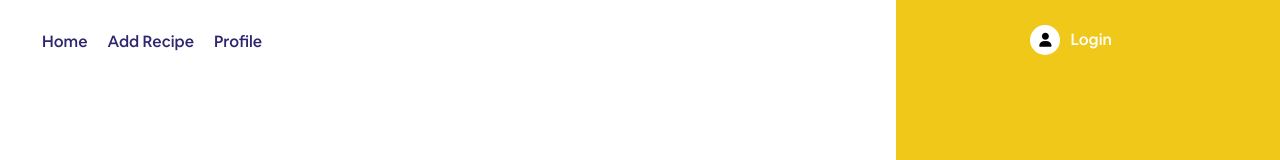
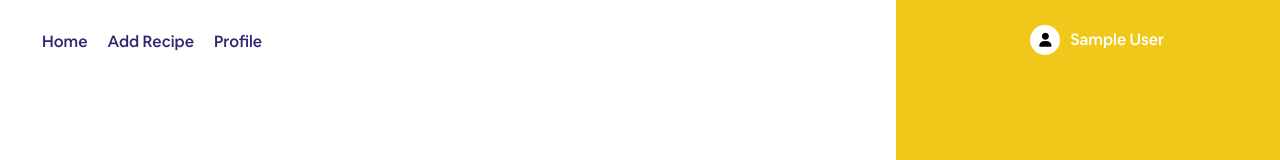
Before and after one commit to janexmgd/Foodrecipe-react, a React (Create React App) app: page / in a window 1280 px wide. Shown: the top 160 px of the page. Built offline with nearby package versions, Linux system fonts and the light colour scheme; no server answers; sample sign-in values are in the browser's storage.

Commit message:
update navbar change when login

```diff
--- a/src/views/Index.jsx
+++ b/src/views/Index.jsx
@@ -12,6 +12,9 @@ const Index = () => {
   const navigate = useNavigate();
   const [querySearch, setQuerySearch] = useState("");
   const [data, setData] = useState([]);
+  const token = localStorage.getItem("token");
+  const user = localStorage.getItem("user");
+  const users = JSON.parse(user);
   const onSubmit = () => {
     navigate("/recipe?search=" + querySearch);
   };
@@ -43,9 +46,21 @@ const Index = () => {
             </ul>
           </div>
           <div className={styles.secondaryMenu}>
+            {token ? (
               <ul>
                 <li>
-                <Link to="#" className={styles.secondaryMenuLink}>
+                  <Link to="/profile" className={styles.secondaryMenuLink}>
+                    <div className={styles.icon}>
+                      <i className="fa fa-user"></i>
+                    </div>
+                    <div>{users.name}</div>
+                  </Link>
+                </li>
+              </ul>
+            ) : (
+              <ul>
+                <li>
+                  <Link to="/login" className={styles.secondaryMenuLink}>
                     <div className={styles.icon}>
                       <i className="fa fa-user"></i>
                     </div>
@@ -53,6 +68,7 @@ const Index = () => {
                   </Link>
                 </li>
               </ul>
+            )}
           </div>
         </nav>
         <div className={styles.container}>
```
Also changed, not shown: src/views/Profile.jsx (+0 -29 lines). Lines whose indentation alone changed are shown as unchanged.
